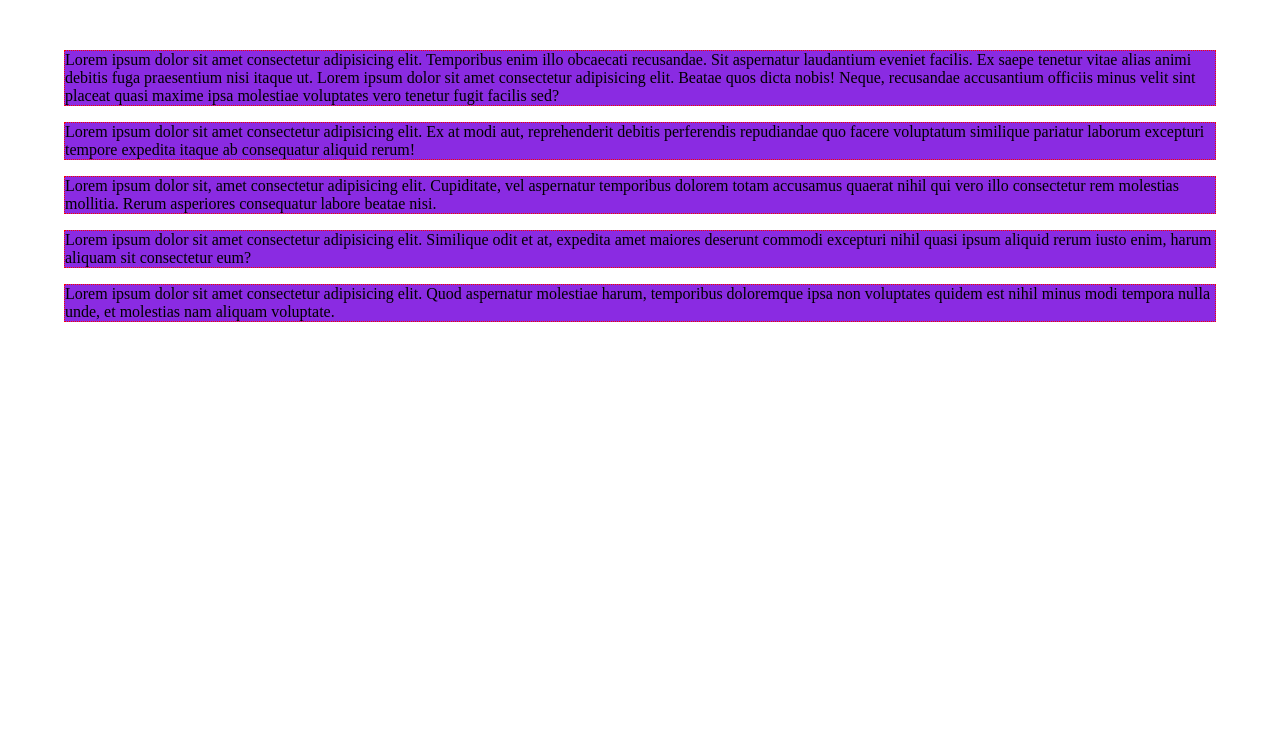
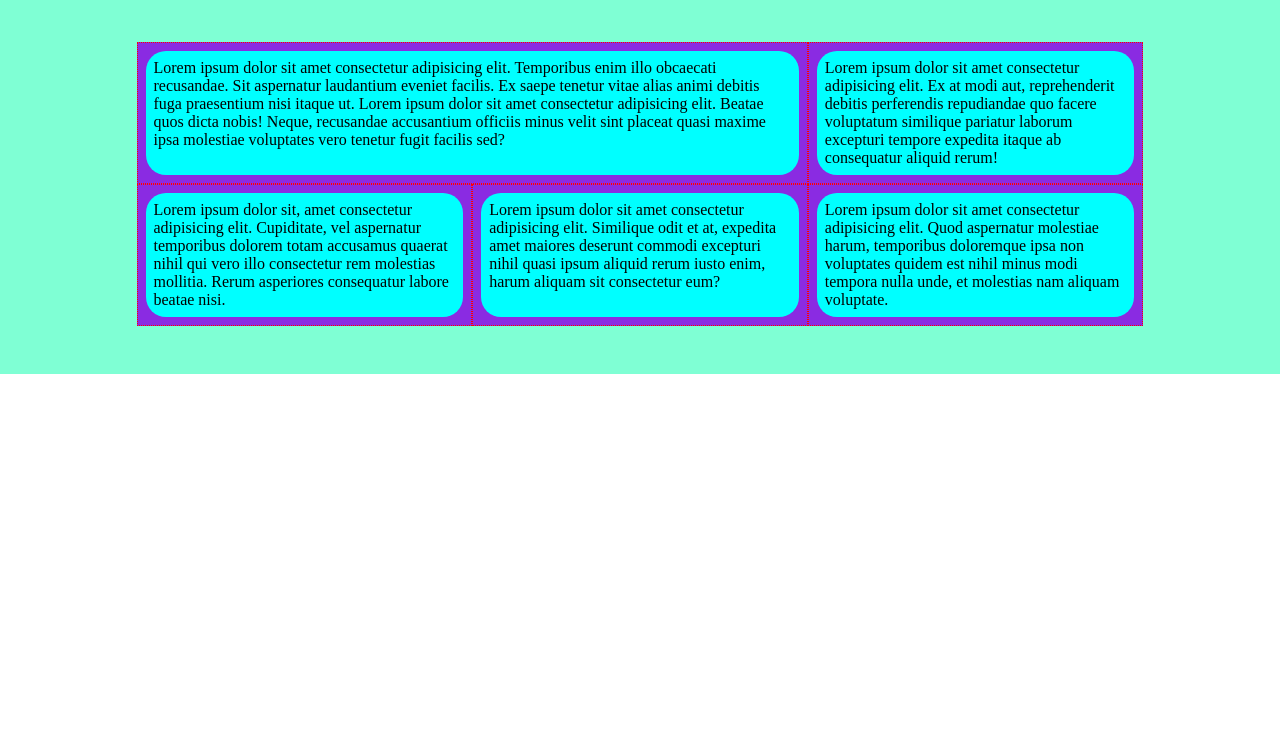
Before and after one commit to RavgaCode/htmlcss-responsive-layout, a plain HTML site: page index.html in a window 1280 px wide. Shown: the part 66-800 px from the top of the page. Drawn offline with Linux system fonts and the light colour scheme.

Commit message:
Demo section

```diff
--- a/css/style.css
+++ b/css/style.css
@@ -40,6 +40,10 @@ header {
 /* ---------- */
 
 /* Demo */
+.demo {
+  /* Test */
+  background-color: aquamarine;
+}
 .demo-columns {
   display: flex;
   flex-wrap: wrap;
@@ -47,11 +51,18 @@ header {
 }
 .demo-col {
   width: 100%;
-  margin-top: 0.5rem;
-  margin-bottom: 0.5rem;
+  padding-top: 0.5rem;
+  padding-bottom: 0.5rem;
   /* Test */
   border: 1px dotted red;
   background-color: blueviolet;
+}
+.demo-card {
+  padding: 0.5rem;
+  border-radius: 20px;
+  height: 100%;
+  /* Test */
+  background-color: cyan;
 }
 
 /*
@@ -61,15 +72,21 @@ header {
 
 /* DA QUI TABLET */
 
-@media screen and (min-width: 768);
- {
+@media screen and (min-width: 768px) {
   .container {
     max-width: 991px;
   }
+  .demo-columns {
+    margin-left: -0.5rem;
+    margin-right: -0.5rem;
+  }
   .demo-col {
     width: calc(100% / 3);
-    margin-left: 0.5rem;
-    margin-right: 0.5rem;
+    padding-left: 0.5rem;
+    padding-right: 0.5rem;
+  }
+  .demo-columns .large {
+    width: calc((100% / 3) * 2);
   }
   /* .demo-columns:first-child {
     width: calc(100% / 3 * 2);
--- a/index.html
+++ b/index.html
@@ -39,28 +39,30 @@
     </header>
     <!-- MAIN -->
     <main>
+      <section class="demo">
         <div class="container">
           <!-- SEZIONE DEMO -->
           <div class="demo-columns">
             <!-- Prima card -->
-          <div class="demo-col">
+            <div class="demo-col large">
               <div class="demo-card">
                 Lorem ipsum dolor sit amet consectetur adipisicing elit.
                 Temporibus enim illo obcaecati recusandae. Sit aspernatur
                 laudantium eveniet facilis. Ex saepe tenetur vitae alias animi
                 debitis fuga praesentium nisi itaque ut. Lorem ipsum dolor sit
-              amet consectetur adipisicing elit. Beatae quos dicta nobis! Neque,
-              recusandae accusantium officiis minus velit sint placeat quasi
-              maxime ipsa molestiae voluptates vero tenetur fugit facilis sed?
+                amet consectetur adipisicing elit. Beatae quos dicta nobis!
+                Neque, recusandae accusantium officiis minus velit sint placeat
+                quasi maxime ipsa molestiae voluptates vero tenetur fugit
+                facilis sed?
               </div>
             </div>
             <!-- Seconda card -->
             <div class="demo-col">
               <div class="demo-card">
                 Lorem ipsum dolor sit amet consectetur adipisicing elit. Ex at
-              modi aut, reprehenderit debitis perferendis repudiandae quo facere
-              voluptatum similique pariatur laborum excepturi tempore expedita
-              itaque ab consequatur aliquid rerum!
+                modi aut, reprehenderit debitis perferendis repudiandae quo
+                facere voluptatum similique pariatur laborum excepturi tempore
+                expedita itaque ab consequatur aliquid rerum!
               </div>
             </div>
             <!-- Terza card -->
@@ -75,10 +77,10 @@
             <!-- Quarta card -->
             <div class="demo-col">
               <div class="demo-card">
-              Lorem ipsum dolor sit amet consectetur adipisicing elit. Similique
-              odit et at, expedita amet maiores deserunt commodi excepturi nihil
-              quasi ipsum aliquid rerum iusto enim, harum aliquam sit
-              consectetur eum?
+                Lorem ipsum dolor sit amet consectetur adipisicing elit.
+                Similique odit et at, expedita amet maiores deserunt commodi
+                excepturi nihil quasi ipsum aliquid rerum iusto enim, harum
+                aliquam sit consectetur eum?
               </div>
             </div>
             <!-- Quinta card -->
@@ -92,6 +94,7 @@
             </div>
           </div>
         </div>
+      </section>
     </main>
     <!-- FOOTER -->
     <footer></footer>
```
Lines whose indentation alone changed are shown as unchanged.
